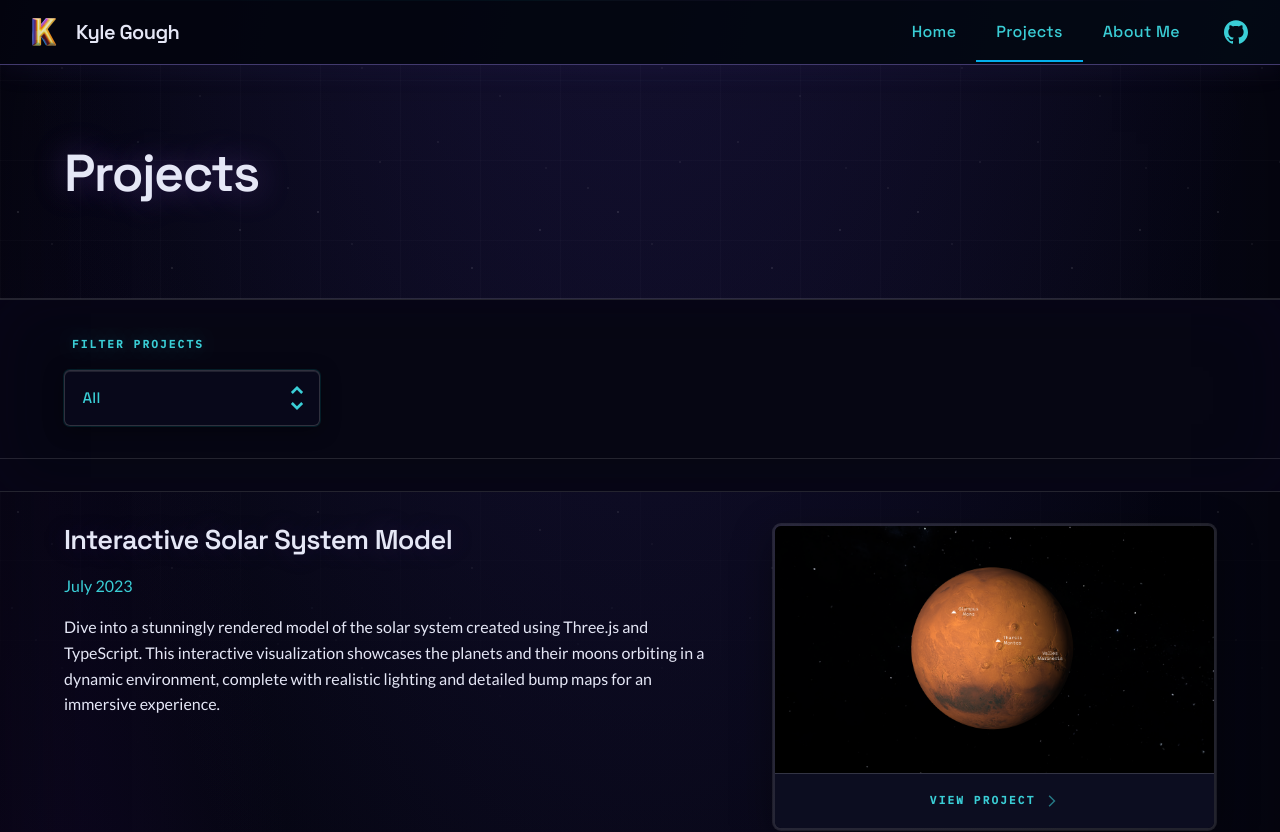
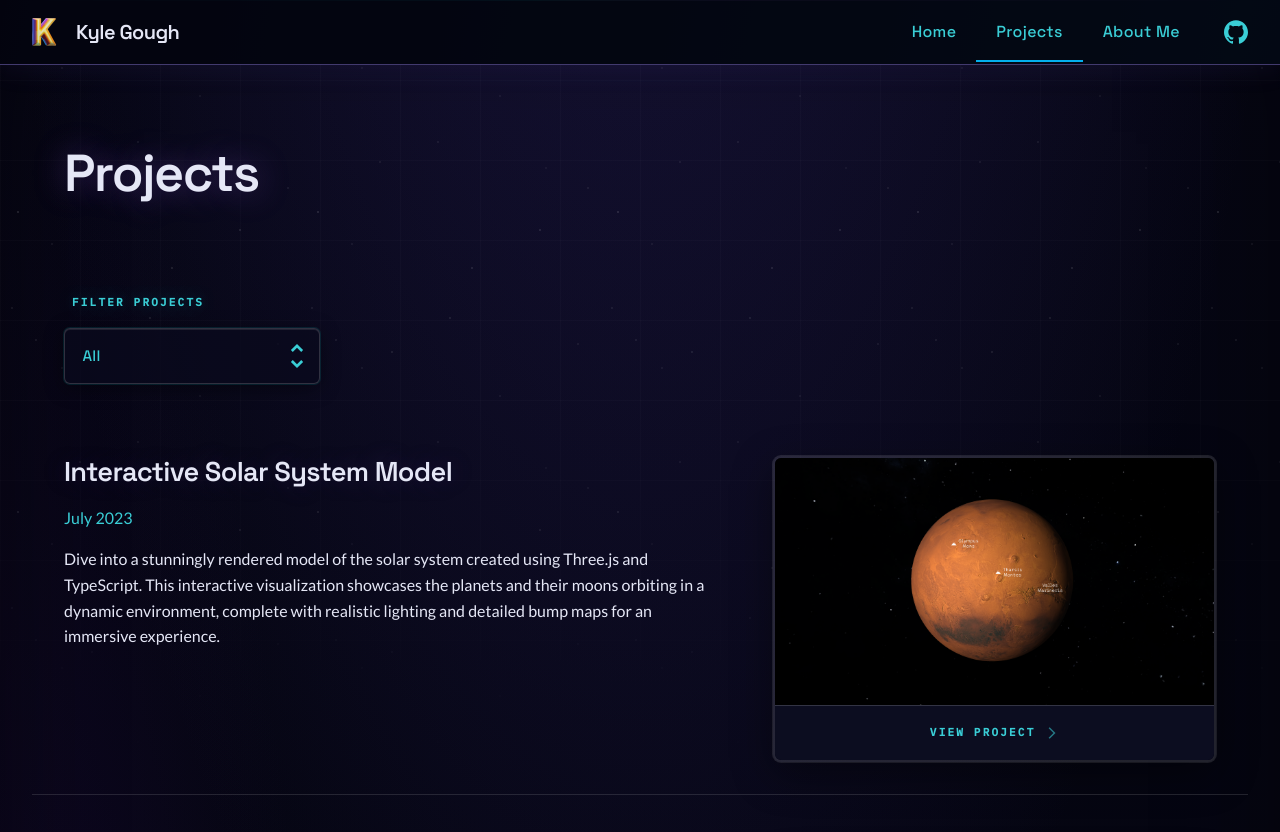
Before and after one commit to KyleGough/portfolio, a Next.js app: page /projects in a window 1280 px wide. Shown: the top 832 px of the page. Built offline with nearby package versions, Linux system fonts and the light colour scheme.

Commit message:
Filter projects bg

```diff
--- /dev/null
+++ b/components/ProjectsFilterPanel/ProjectsFilterPanel.module.css
@@ -0,0 +1,6 @@
+/* Filter wrapper: stacking only (no panel background). */
+
+.panel {
+  position: relative;
+  z-index: 20;
+}
--- /dev/null
+++ b/components/ProjectsFilterPanel/ProjectsFilterPanel.tsx
@@ -0,0 +1,23 @@
+import { ProjectFilter } from '@components/ProjectFilter';
+import React from 'react';
+
+import styles from './ProjectsFilterPanel.module.css';
+
+interface ProjectsFilterPanelProps {
+  filter: string;
+  setFilter: (value: string) => void;
+}
+
+/**
+ * Wrapper for the project list filter: no band background; z-index for dropdown.
+ */
+export const ProjectsFilterPanel: React.FC<ProjectsFilterPanelProps> = ({
+  filter,
+  setFilter,
+}) => (
+  <div className={`${styles.panel} projects-filter-wrapper`}>
+    <div className="container text-primary py-5 pb-9 md:py-6 md:pb-10">
+      <ProjectFilter filter={filter} setFilterCallback={setFilter} />
+    </div>
+  </div>
+);
--- /dev/null
+++ b/components/ProjectsFilterPanel/index.ts
@@ -0,0 +1 @@
+export { ProjectsFilterPanel } from './ProjectsFilterPanel';
--- a/pages/projects/index.tsx
+++ b/pages/projects/index.tsx
@@ -1,7 +1,7 @@
 import { Divider } from '@components/Divider';
 import { Layout } from '@components/Layout';
-import { ProjectFilter } from '@components/ProjectFilter';
 import { ProjectItem } from '@components/ProjectItem';
+import { ProjectsFilterPanel } from '@components/ProjectsFilterPanel';
 import { Section } from '@components/Section';
 import { projects } from '@utilities/Project';
 import { Project } from '@utilities/types';
@@ -22,15 +22,7 @@ const Projects: React.FC = () => {
         </h1>
       </Section>
 
-      <hr className="mt-8 h-px bg-divider" />
-
-      {/* Above project rows: space-gothic sets main > * { z-index: 1 }, so later siblings paint over this strip and block the open dropdown. */}
-      <div className="relative !z-20 bg-circuits">
-        <Section overrideTopPadding={true}>
-          <ProjectFilter filter={filter} setFilterCallback={setFilter} />
-        </Section>
-        <hr className="mb-8 h-px bg-divider" />
-      </div>
+      <ProjectsFilterPanel filter={filter} setFilter={setFilter} />
 
       {projects
         .filter((project) => filterProjects(project))
--- a/styles/space-gothic.css
+++ b/styles/space-gothic.css
@@ -209,6 +209,12 @@
 .app-space-gothic main > * {
   position: relative;
   z-index: 1;
+}
+
+/* Project list filter: must stack above following sections or rows capture clicks
+   (main > * alone forces z-index:1; specificity beats the filter panel’s module class). */
+.app-space-gothic main > .projects-filter-wrapper {
+  z-index: 20;
 }
 
 /* —— Main site header: void chrome + Space Grotesk (all routes; matches former /projects look) */
```
